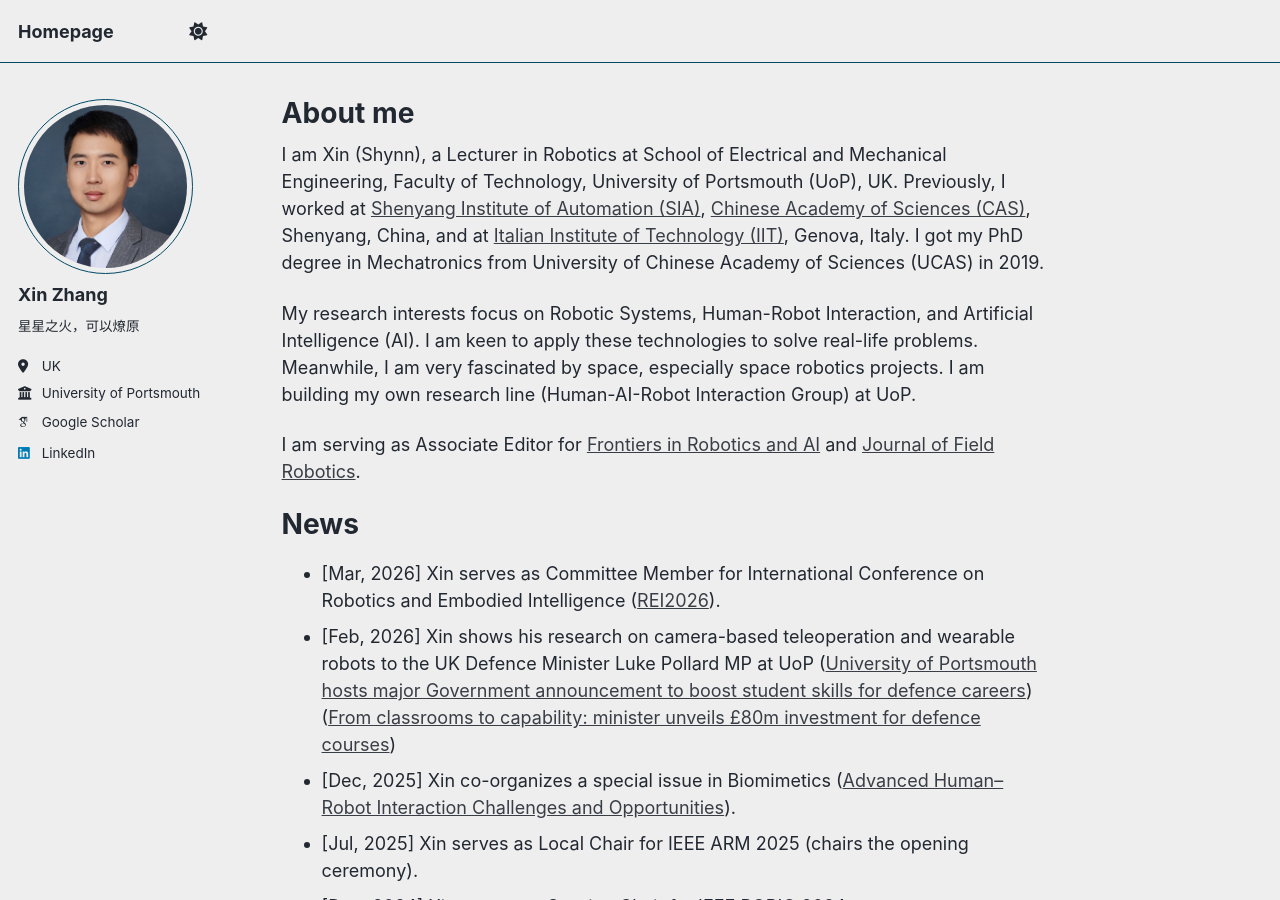
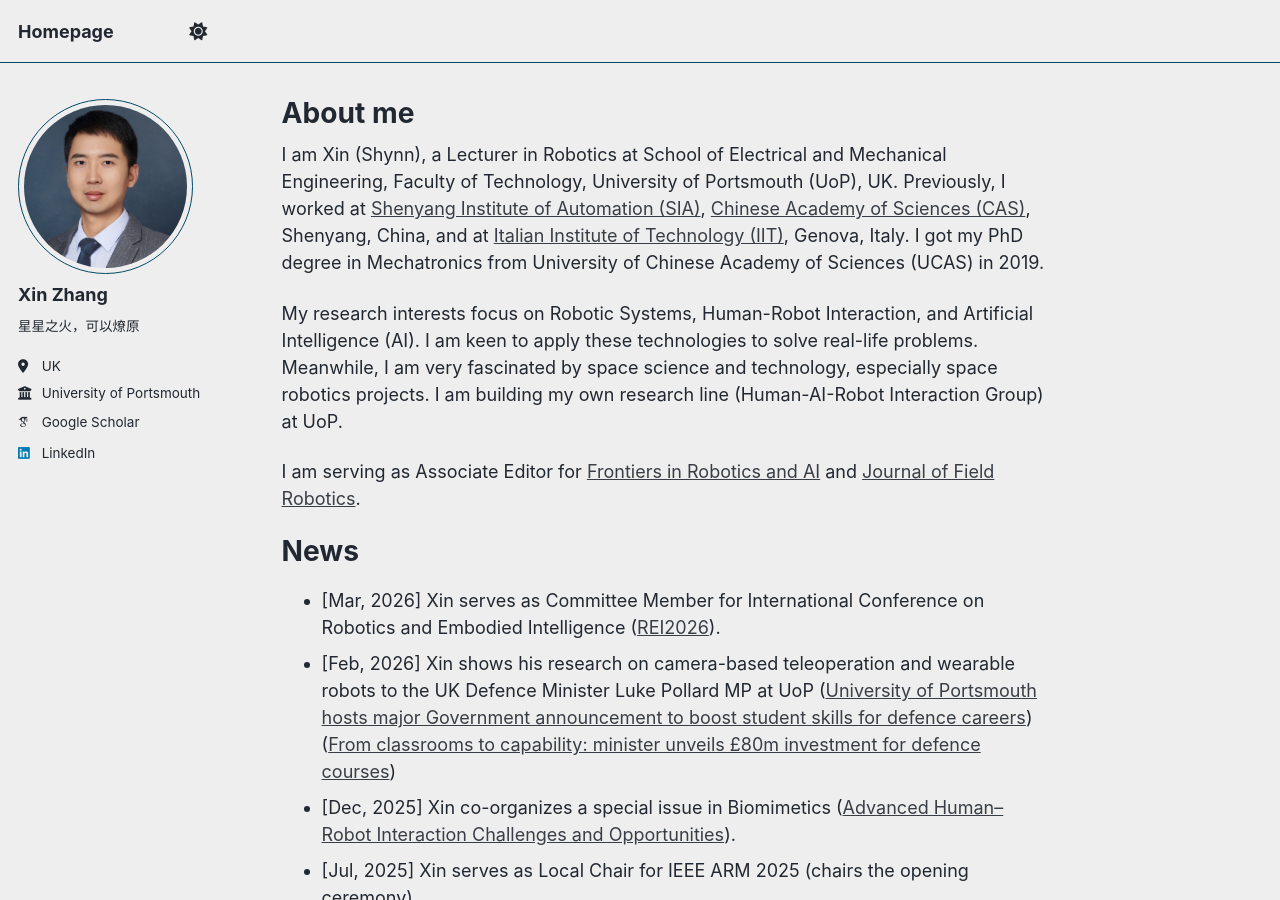
Before and after one commit to Mansion-ZX/Mansion-ZX.github.io, a Jekyll site: the page built from _pages/about.md, in a window 1280 px wide and 900 px high. Built offline with Jekyll 4.4.1, drawn with Linux system fonts in a browser that asks for light colours; some web fonts are replaced; a script that is not in the unit is left out.

Commit message:
Update about.md

```diff
--- a/_pages/about.md
+++ b/_pages/about.md
@@ -8,7 +8,7 @@ redirect_from:
 ---
 I am Xin (Shynn), a Lecturer in Robotics at School of Electrical and Mechanical Engineering, Faculty of Technology, University of Portsmouth (UoP), UK. Previously, I worked at [Shenyang Institute of Automation (SIA)](http://www.sia.cas.cn/), [Chinese Academy of Sciences (CAS)](https://people.ucas.edu.cn/~zhangxin1), Shenyang, China, and at [Italian Institute of Technology (IIT)](https://www.iit.it/our-research), Genova, Italy. I got my PhD degree in Mechatronics from University of Chinese Academy of Sciences (UCAS) in 2019.
 
-My research interests focus on Robotic Systems, Human-Robot Interaction, and Artificial Intelligence (AI). I am keen to apply these technologies to solve real-life problems. Meanwhile, I am very fascinated by space, especially space robotics projects. I am building my own research line (Human-AI-Robot Interaction Group) at UoP.
+My research interests focus on Robotic Systems, Human-Robot Interaction, and Artificial Intelligence (AI). I am keen to apply these technologies to solve real-life problems. Meanwhile, I am very fascinated by space science and technology, especially space robotics projects. I am building my own research line (Human-AI-Robot Interaction Group) at UoP.
 
 I am serving as Associate Editor for [Frontiers in Robotics and AI](https://www.frontiersin.org/journals/robotics-and-ai) and [Journal of Field Robotics](https://onlinelibrary.wiley.com/journal/15564967).
 
```
